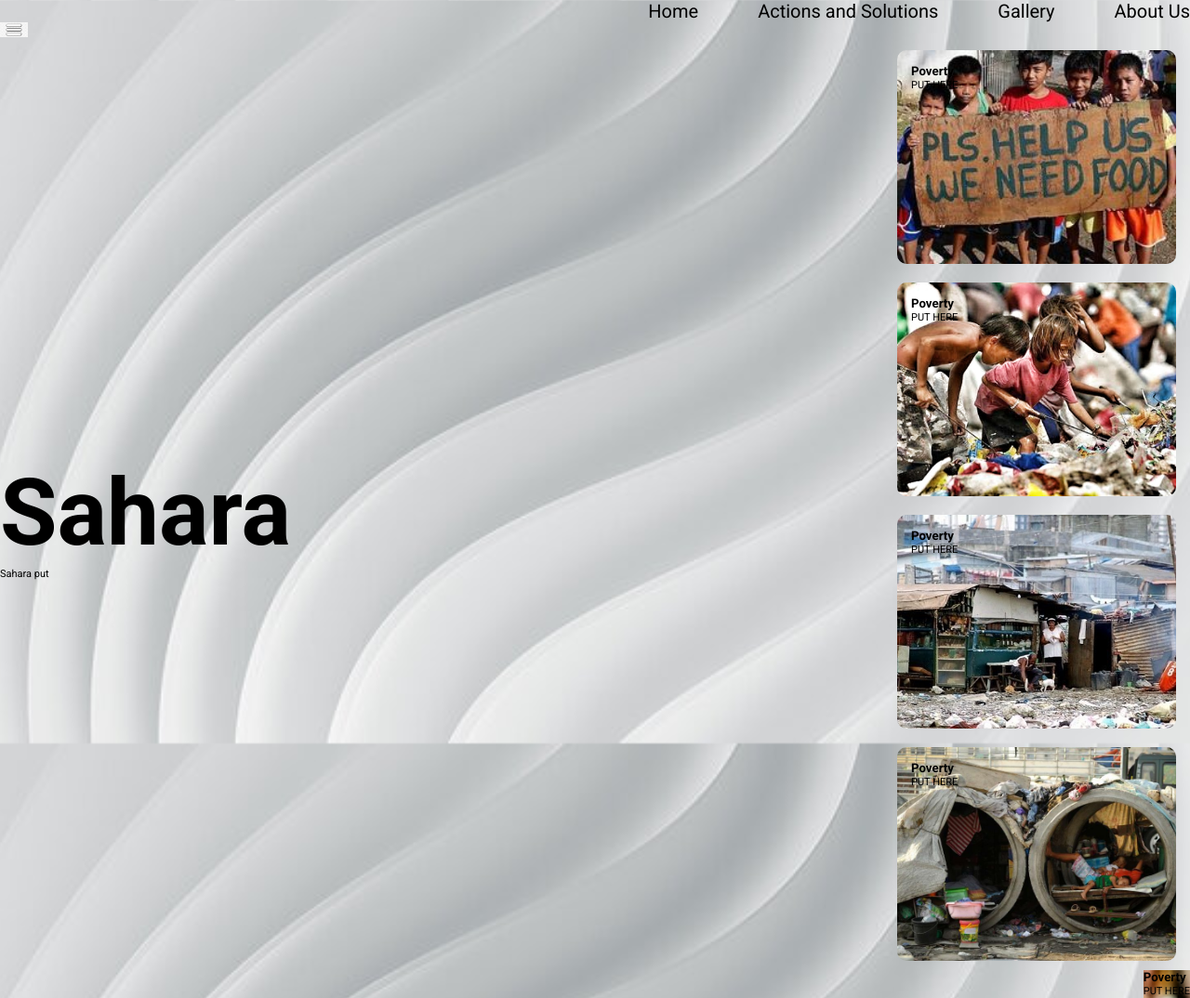
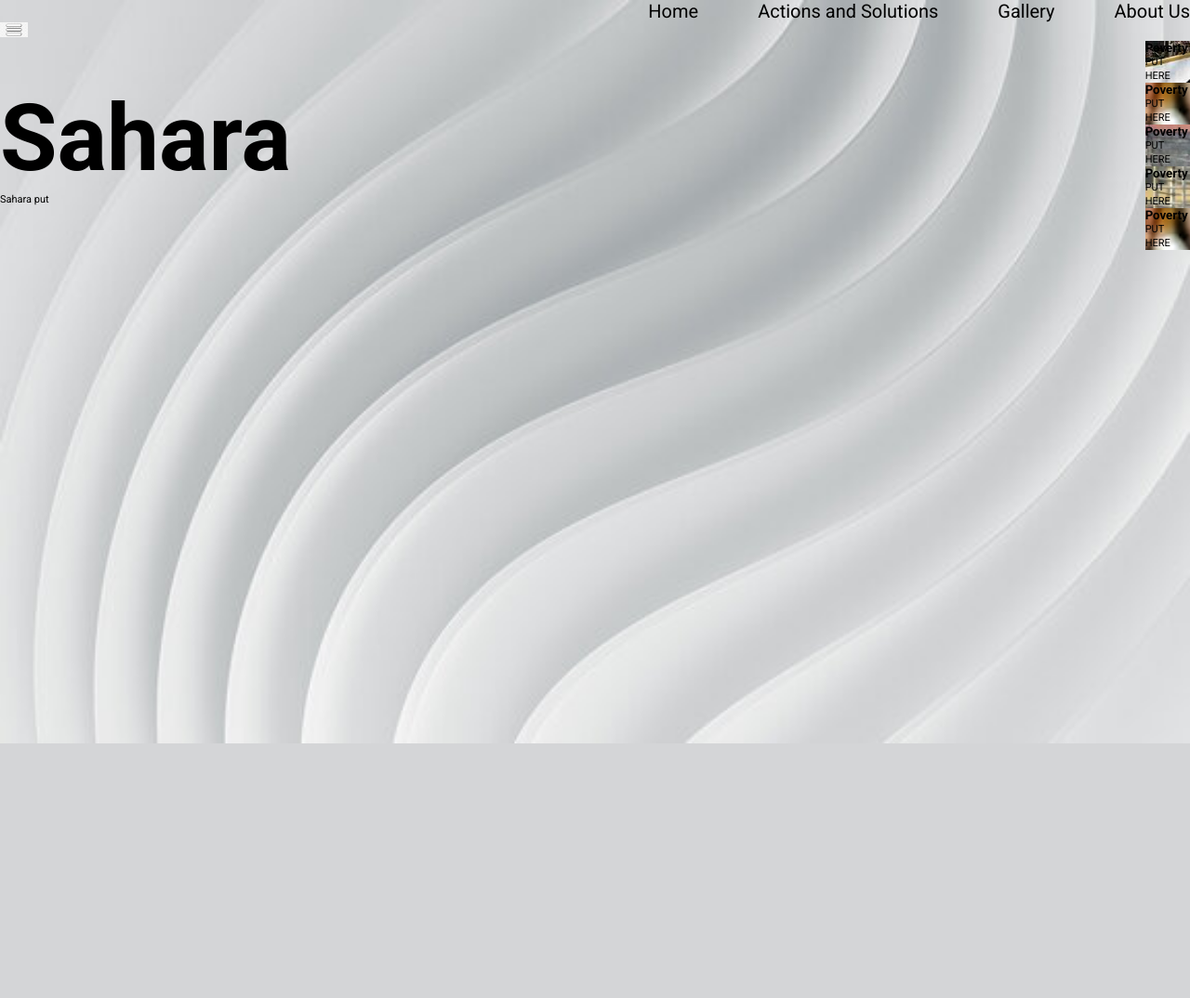
Before and after one commit to VinzJS/learningtasks, a PHP site: page /LT4/gallery.html in a window 1280 px wide. Shown: the whole page at 93% size. After the commit the page ends 800 px from the top, so only its background shows below. Run offline with PHP 8.4, Linux system fonts and the light colour scheme.

Commit message:
Update styles3.css

```diff
--- a/LT4/styles3.css
+++ b/LT4/styles3.css
@@ -1,5 +1,7 @@
-.card2{
-  float:right;
+.col1{
+  flex-basis:50%;
+}
+
 }
 .card{
   width:300px;
```
